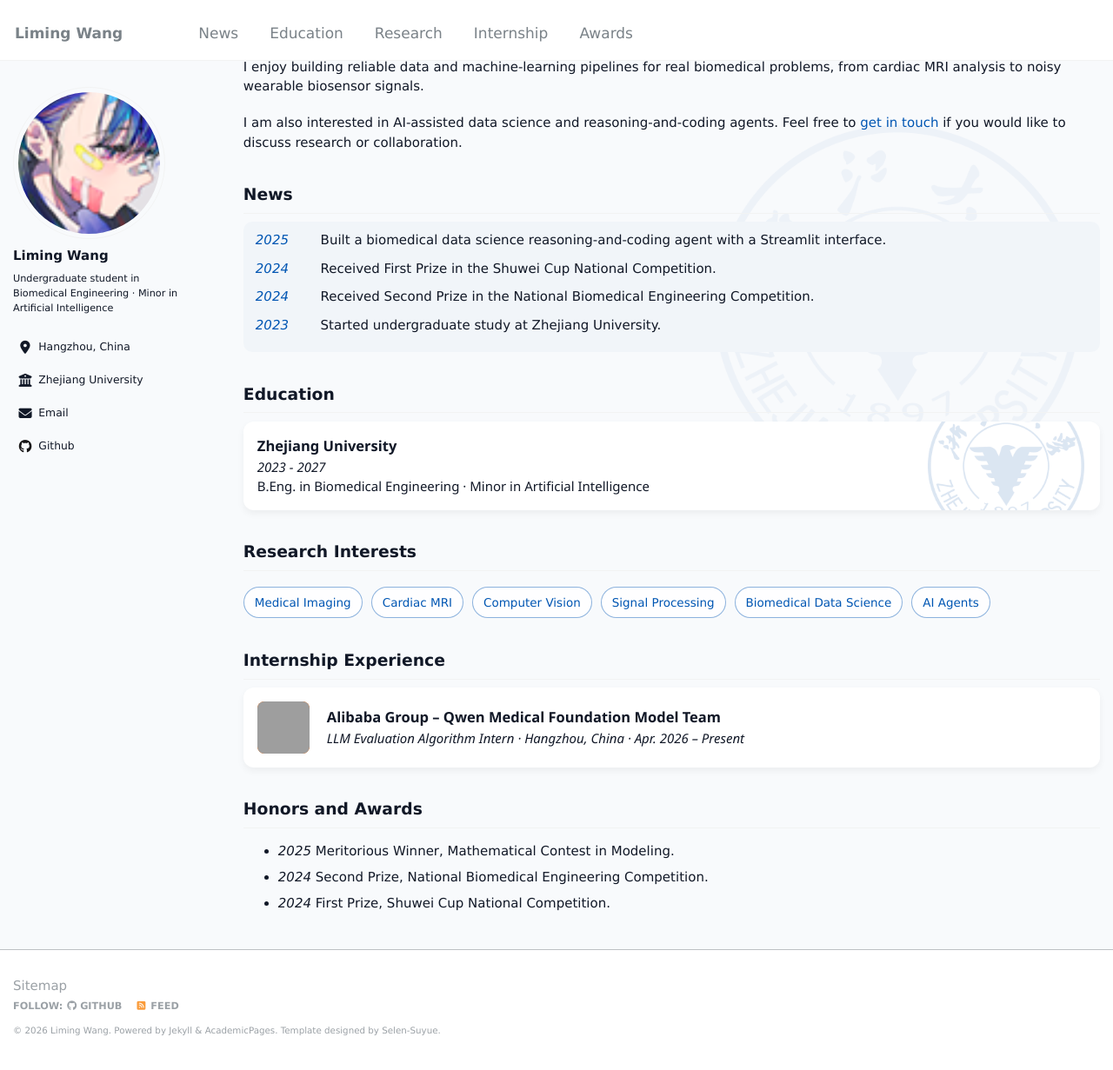
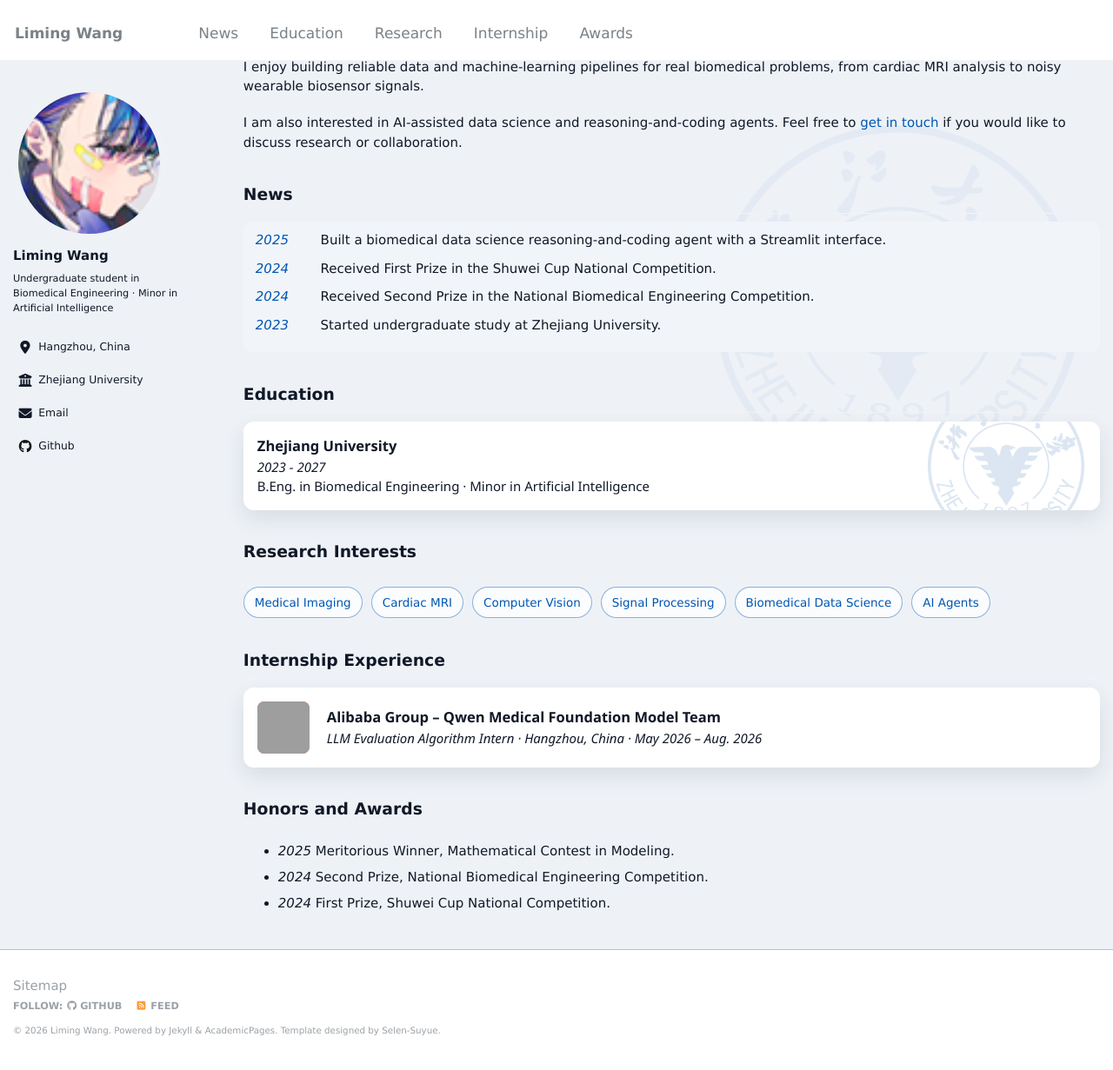
Before and after one commit to wwoozyq/wwoozyq.github.io, a Jekyll site: the page built from _pages/about.md, in a window 1280 px wide and 1400 px high, scrolled down 161 px. Shown: the top 1231 px of the window at 87% size. Built offline with Jekyll 4.4.1, drawn with Linux system fonts in a browser that asks for light colours; some web fonts are replaced; grey boxes are pictures that could not be loaded.

Commit message:
Update internship dates and card contrast

```diff
--- a/_pages/about.md
+++ b/_pages/about.md
@@ -58,7 +58,7 @@ Internship Experience
     <div class="experience-logo experience-logo--brand"><img src="images/alibaba.png" alt="Alibaba Group"></div>
     <div class="experience-info">
       <strong>Alibaba Group – Qwen Medical Foundation Model Team</strong><br>
-      <em>LLM Evaluation Algorithm Intern · Hangzhou, China · Apr. 2026 – Present</em>
+      <em>LLM Evaluation Algorithm Intern · Hangzhou, China · May 2026 – Aug. 2026</em>
     </div>
   </div>
 </div>
--- a/assets/css/home.css
+++ b/assets/css/home.css
@@ -373,7 +373,7 @@
 
         /* Personal palette: cool white, academic blue, navy, and gold. */
         body {
-            background-color: #f8fafc;
+            background-color: #eef2f7;
             color: #111827;
             position: relative;
         }
@@ -411,7 +411,11 @@
 
         .experience-card,
         .publication-card,
-        .project-card { background: #ffffff; border-color: #e2e8f0; }
+        .project-card {
+            background: #ffffff;
+            border-color: #d7e0ea;
+            box-shadow: 0 10px 24px rgba(15, 35, 60, 0.10);
+        }
 
         .pub-button.active { background-color: #0056b3; border-color: #0056b3; }
         .publication-card.featured { border-color: #fdb813; background: #fffaf0; }
```
